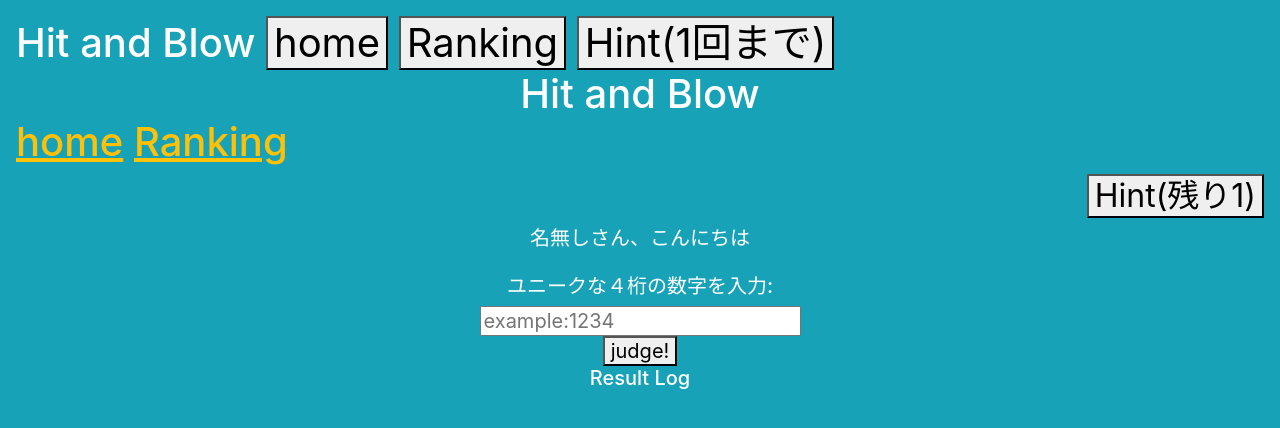
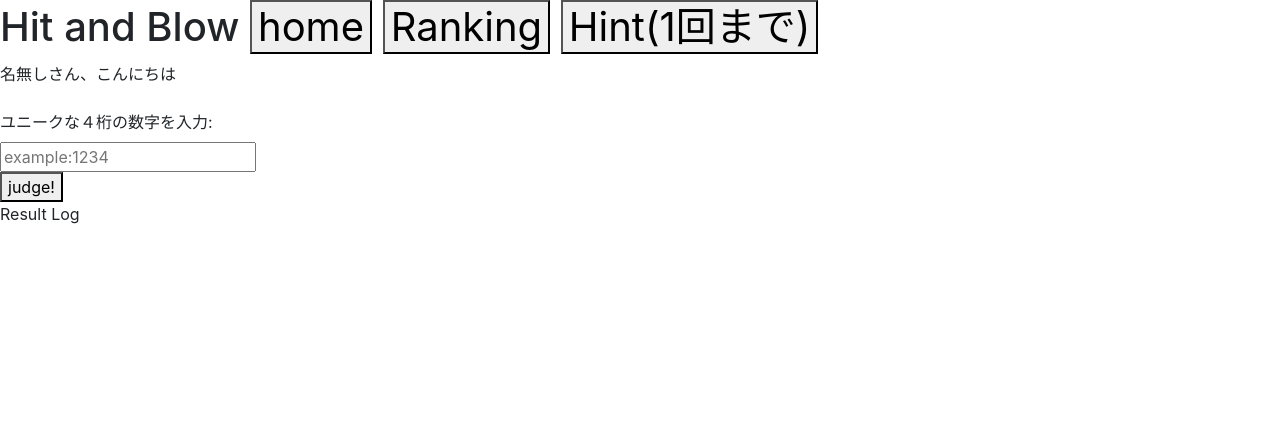
Before and after one commit to 2020-AIT-OOP2-Group2/Hit_and_Blow, a Flask app: page /play in a window 1280 px wide. Shown: the top 428 px of the page. Run offline with Flask 2, Linux system fonts and the light colour scheme; some libraries are stand-ins or nearby versions.

Commit message:
Update playScreen.html

```diff
--- a/templates/playScreen.html
+++ b/templates/playScreen.html
@@ -5,6 +5,7 @@
     <meta name="viewport" content="width=device-width, initial-scale=1.0">
     <title>Hit and Blowプレイ画面</title>
     <link rel="stylesheet" href="https://stackpath.bootstrapcdn.com/bootstrap/4.5.0/css/bootstrap.min.css" integrity="sha384-9aIt2nRpC12Uk9gS9baDl411NQApFmC26EwAOH8WgZl5MYYxFfc+NcPb1dKGj7Sk" crossorigin="anonymous">
+
     <script defer src="{{ url_for('static', filename='playRequest.js') }}"></script>
     <script defer src="{{ url_for('static', filename='playScreen.css') }}"></script>
     <!--<script type="text/javascript" src="../static/playRequest.js"></script>-->
@@ -14,22 +15,7 @@
         <button id="back_home">home</button>
         <button id="view_ranking">Ranking</button>
         <button id="get_hint">Hint(1回まで)</button>
-        <body class="p-3 mb-2 bg-info text-white">
-            <div class="text-center">
-            <h1 >Hit and Blow
-            <div class="d-flex align-items-start">
-                <div class="text-right">
-                    <u class="text-warning" onclick="javascript:window.history.back(-1);return false;">home</u>
-                    <u class="text-warning">Ranking</u>
-                </div>
-            </div>
     </h1>
-        <h2>
-            <div class="text-right">
-            <button id="get_hint">Hint(残り1)</button>
-            </div>
-        </h2>
-        <h5>
     <div id="judge_result" name="judge_result"></div>
     <div id="name_place">名無しさん、こんにちは</div>
     <label for="nums"><br>ユニークな４桁の数字を入力:</label>
@@ -39,8 +25,5 @@
     <button id="vote">judge!</button>
     <div id="error_message" style="color: red;"></div>
     <div id="judge_log">Result Log<br></div>
-        </div>
-        </h5>
-        </body>
 </body>
 </html>
```
Lines whose indentation alone changed are shown as unchanged.
